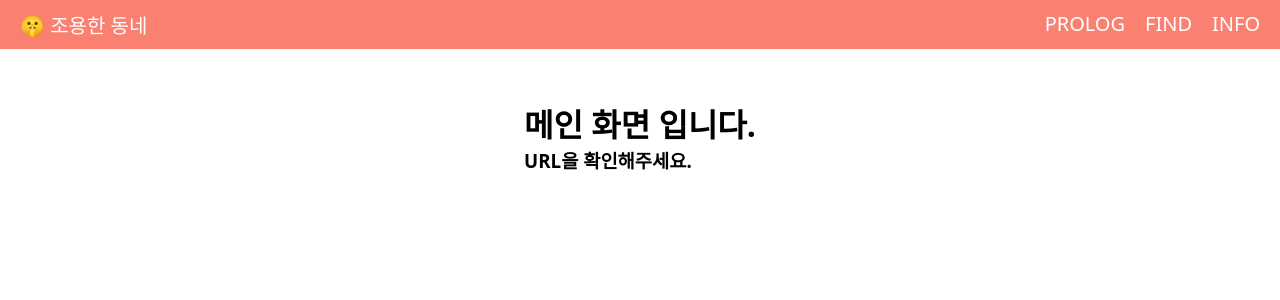
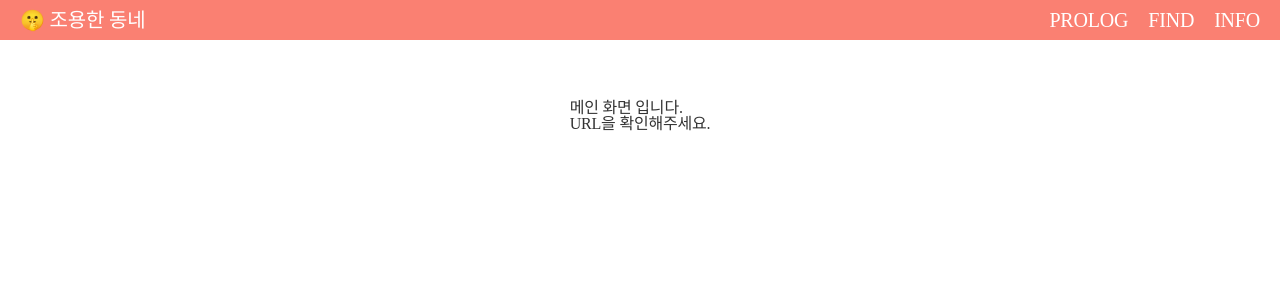
Before and after one commit to yyoumi4854/joyonghaljido, a Next.js app in the folder front/: page / in a window 1280 px wide. Shown: the top 300 px of the page. Built offline with nearby package versions, Linux system fonts and the light colour scheme.

Commit message:
[FEAT] globalStyles 추가

```diff
--- /dev/null
+++ b/front/css/globalStyles.js
@@ -0,0 +1,18 @@
+import {createGlobalStyle} from 'styled-components';
+import reset from 'styled-reset'
+
+const GlobalStyles = createGlobalStyle`
+  ${reset}
+  *{
+    box-sizing: border-box;
+  }
+  body{
+    color: #333;
+    line-height: 1;
+    letter-spacing: -0.0125em;
+  }
+
+  span{display: inline-block}
+`;
+
+export default GlobalStyles;
--- a/front/package.json
+++ b/front/package.json
@@ -12,6 +12,7 @@
   "dependencies": {
     "next": "^12.3.1",
     "react-simple-maps": "^3.0.0",
-    "react-tooltip": "^4.2.21"
+    "react-tooltip": "^4.2.21",
+    "styled-reset": "^4.4.2"
   }
 }
--- a/front/pages/_app.js
+++ b/front/pages/_app.js
@@ -1,5 +1,6 @@
 import Head from 'next/head';
-import '../css/app.css'
+// import '../css/app.css'
+import GlobalStyles from '../css/globalStyles';
 
 import Header from '../components/header';
 
@@ -9,6 +10,8 @@ const app = ({ Component }) => {
             <Head>
                 <title>조용한 동네찾기</title>
             </Head>
+
+            <GlobalStyles/>
             <Header />
             <div style={{ paddingTop: '100px', display: 'flex', justifyContent: 'center' }}>
                 <Component />
```
Also changed, not shown: 1 other file (tests, documents, lock files or other folders).
